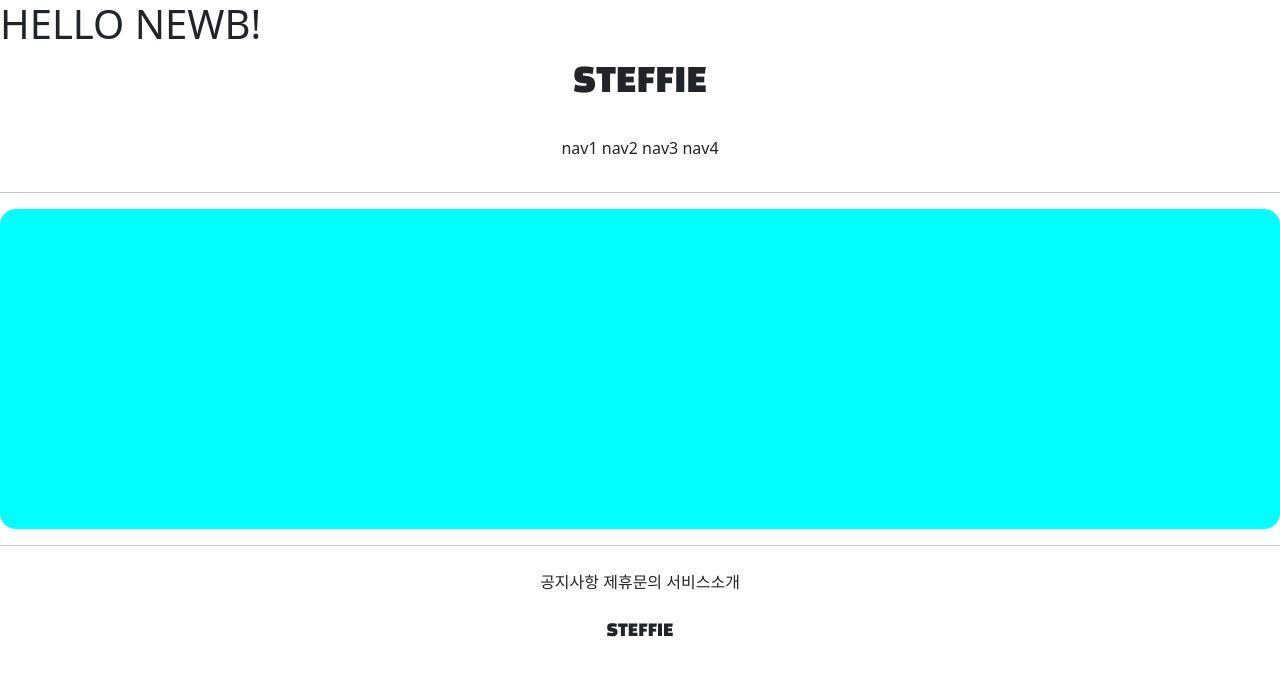
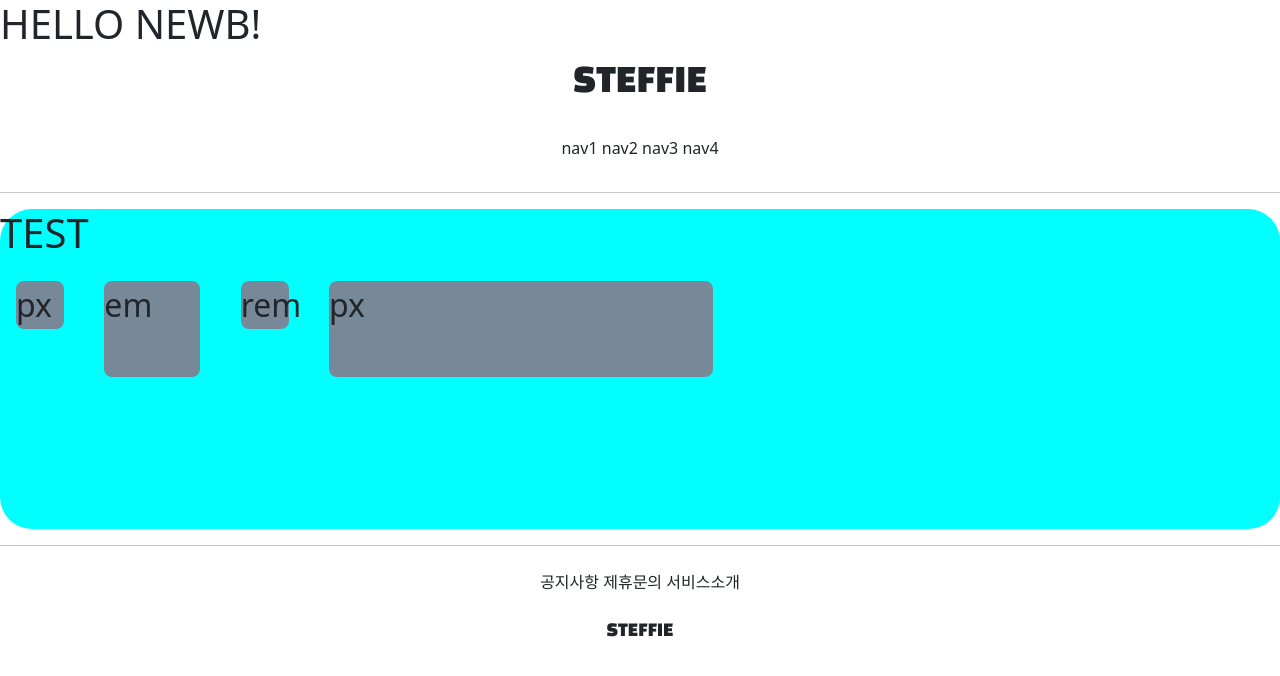
Before and after one commit to youngjuj/me_alone, a Django app: page /accounts/hello_newworld/ in a window 1280 px wide. Shown: the top 676 px of the page. Run offline with Django 3.2, Linux system fonts and the light colour scheme; parts of the project's set-up code (start-up, migrations or seed data) failed here and were passed over.

Commit message:
21/07/08 me_alone blcot testing

```diff
--- a/accountapp/templates/accountapp/hello_newworld.html
+++ b/accountapp/templates/accountapp/hello_newworld.html
@@ -1,7 +1,25 @@
 {% extends 'base.html' %}
 
 {% block content %}
-    <div style = "height: 20rem; background-color: aqua; marg: 2rem; border-radius: 1em;">
+    <style>
+
+    .testing{
+        background-color: lightslategray;
+        margin: 1rem;
+        height: 48px;
+        width: 48px;
+        border-radius: .5rem;
+        display:inline-block;
+    }
+    </style>
+
+    <div style = "height: 20rem; background-color: aqua;
+    marg: 2rem; border-radius: 1em; font-size: 2rem;">
+        <h1>TEST</h1>
+    <div class="testing" style="height: 48px; width: 48px;">px</div>
+    <div class="testing" style="height: 3em; width: 3em;">em</div>
+    <div class="testing" style="height: 3rem; width: 3rem;">rem</div>
+    <div class="testing" style="height: 30%; width: 30%;">px</div>
 
     </div>
 
```
